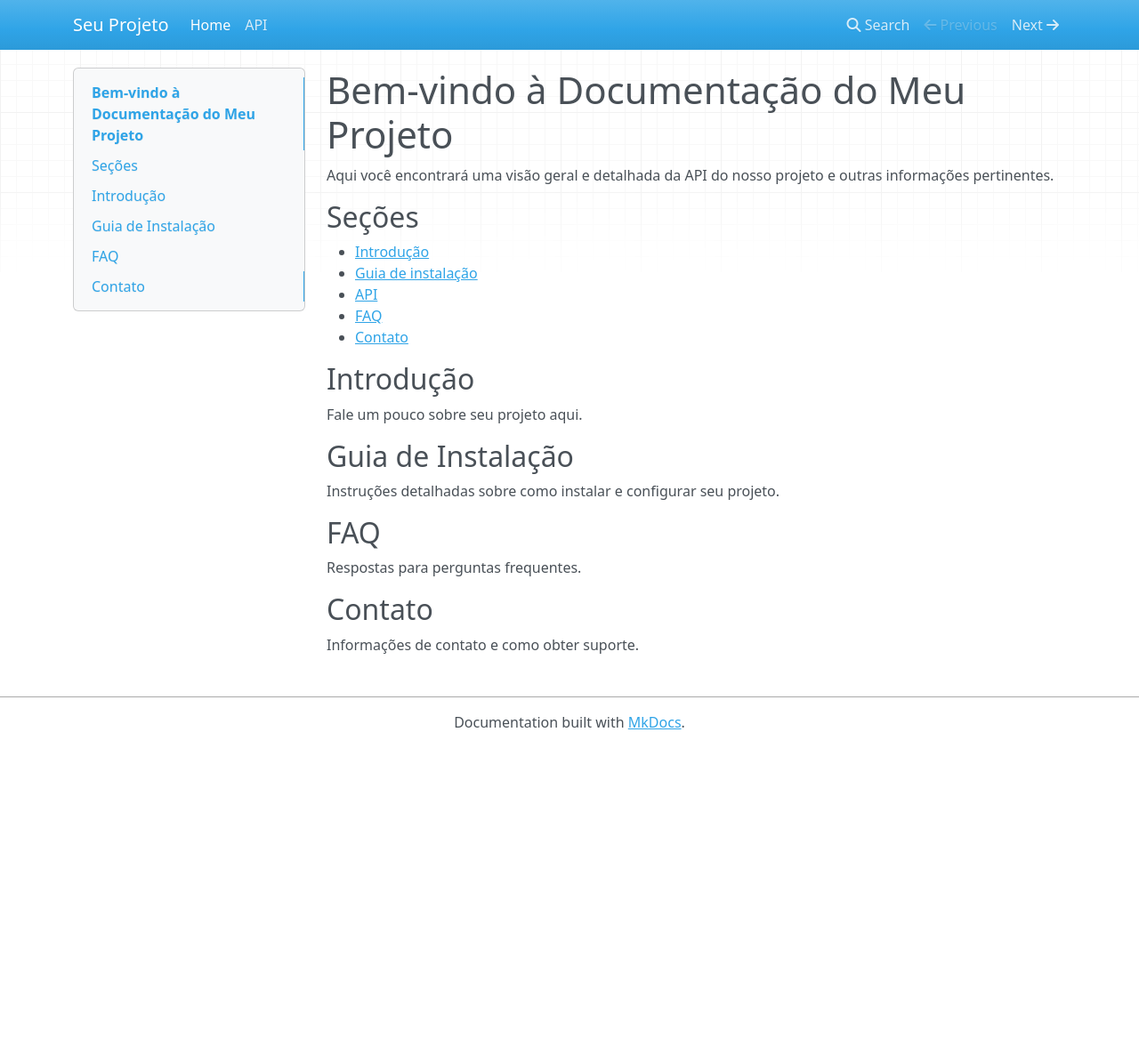
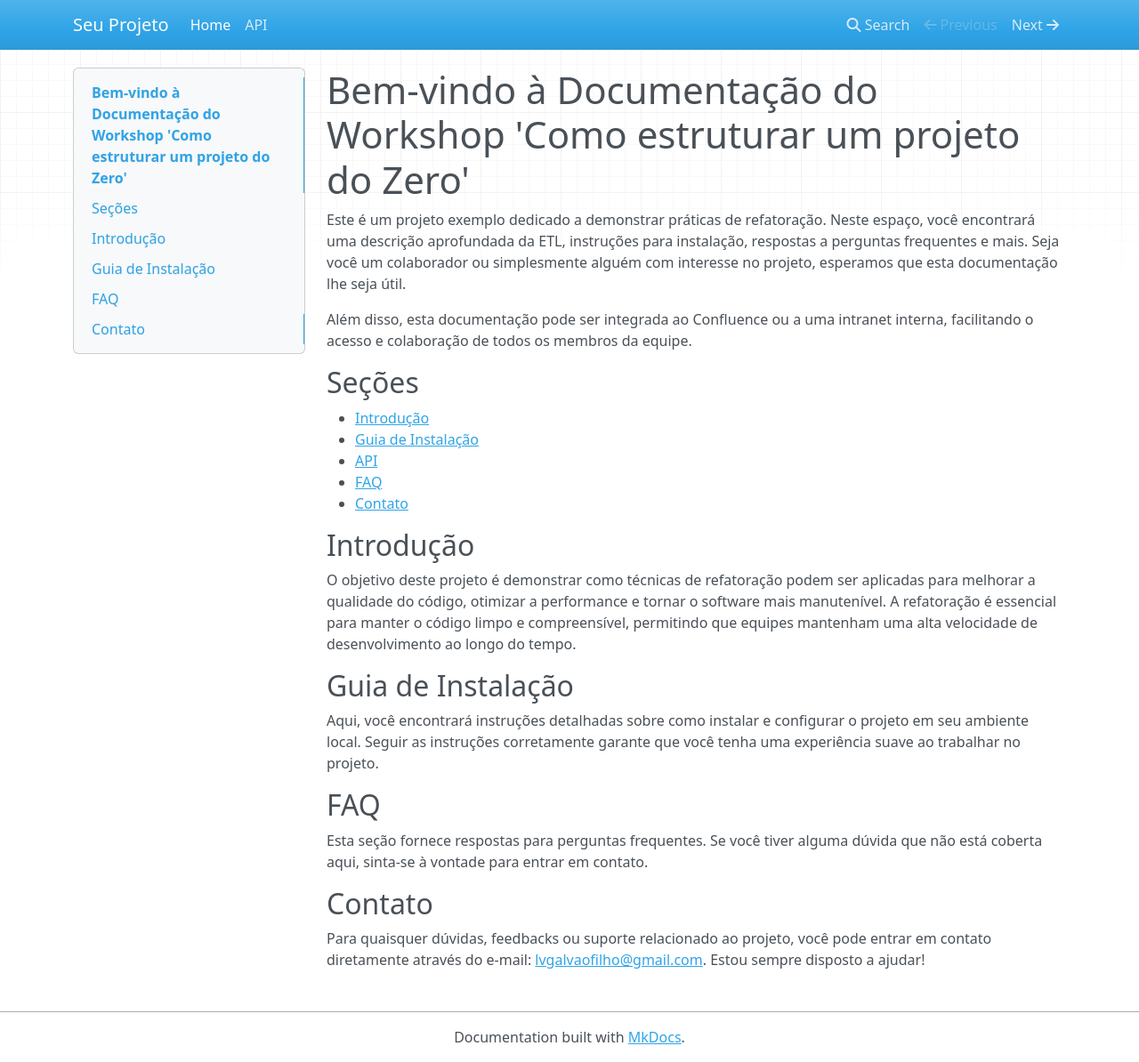
Before and after one commit to lvgalvao/DataProjectStarterKit, an MkDocs documentation site: the page built from docs/index.md, in a window 1280 px wide and 1194 px high. Shown: the whole window at 89% size. Built offline with MkDocs 1.6.1, drawn with Linux system fonts in a browser that asks for light colours; nearby versions of some CDN libraries.

Commit message:
update docs

```diff
--- a/docs/index.md
+++ b/docs/index.md
@@ -1,27 +1,29 @@
-# Bem-vindo à Documentação do Meu Projeto
+# Bem-vindo à Documentação do Workshop 'Como estruturar um projeto do Zero'
 
-Aqui você encontrará uma visão geral e detalhada da API do nosso projeto e outras informações pertinentes.
+Este é um projeto exemplo dedicado a demonstrar práticas de refatoração. Neste espaço, você encontrará uma descrição aprofundada da ETL, instruções para instalação, respostas a perguntas frequentes e mais. Seja você um colaborador ou simplesmente alguém com interesse no projeto, esperamos que esta documentação lhe seja útil.
+
+Além disso, esta documentação pode ser integrada ao Confluence ou a uma intranet interna, facilitando o acesso e colaboração de todos os membros da equipe.
 
 ## Seções
 
-- [Introdução](#)
-- [Guia de instalação](#)
-- [API](api.md)
-- [FAQ](#)
-- [Contato](#)
+* [Introdução](#introdu%C3%A7%C3%A3o)
+* [Guia de Instalação](#guia-de-instala%C3%A7%C3%A3o)
+* [API](api.md)
+* [FAQ](#faq)
+* [Contato](#contato)
 
 ## Introdução
 
-Fale um pouco sobre seu projeto aqui.
+O objetivo deste projeto é demonstrar como técnicas de refatoração podem ser aplicadas para melhorar a qualidade do código, otimizar a performance e tornar o software mais manutenível. A refatoração é essencial para manter o código limpo e compreensível, permitindo que equipes mantenham uma alta velocidade de desenvolvimento ao longo do tempo.
 
 ## Guia de Instalação
 
-Instruções detalhadas sobre como instalar e configurar seu projeto.
+Aqui, você encontrará instruções detalhadas sobre como instalar e configurar o projeto em seu ambiente local. Seguir as instruções corretamente garante que você tenha uma experiência suave ao trabalhar no projeto.
 
 ## FAQ
 
-Respostas para perguntas frequentes.
+Esta seção fornece respostas para perguntas frequentes. Se você tiver alguma dúvida que não está coberta aqui, sinta-se à vontade para entrar em contato.
 
 ## Contato
 
-Informações de contato e como obter suporte.
+Para quaisquer dúvidas, feedbacks ou suporte relacionado ao projeto, você pode entrar em contato diretamente através do e-mail: [lvgalvaofilho@gmail.com](mailto:lvgalvaofilho@gmail.com). Estou sempre disposto a ajudar!
```
